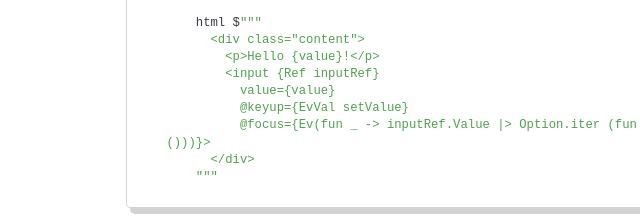
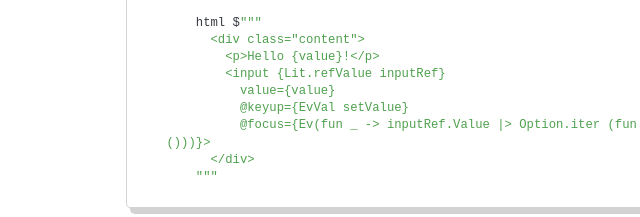
Before and after one commit to fable-compiler/Fable.Lit, a plain HTML site: page docs/hook-components.html in a window 1280 px wide. Shown: the part 463-680 px from the top of the page, 268-908 px from the left. Drawn offline with nearby package versions, Linux system fonts and the light colour scheme; a script that the page names is missing.

Commit message:
deploy: 2d99bad742edae54bd6f2ca21addf59377f80e03

```diff
--- a/docs/hook-components.html
+++ b/docs/hook-components.html
@@ -8,7 +8,7 @@
 <span class=grvsc-line><span class=grvsc-source><span class=mtk1>    html $</span><span class=mtk10>"""</span></span></span>
 <span class=grvsc-line><span class=grvsc-source><span class=mtk10>      &#60div class="content"></span></span></span>
 <span class=grvsc-line><span class=grvsc-source><span class=mtk10>        &#60p>Hello {value}!&#60/p></span></span></span>
-<span class=grvsc-line><span class=grvsc-source><span class=mtk10>        &#60input {Ref inputRef}</span></span></span>
+<span class=grvsc-line><span class=grvsc-source><span class=mtk10>        &#60input {Lit.refValue inputRef}</span></span></span>
 <span class=grvsc-line><span class=grvsc-source><span class=mtk10>          value={value}</span></span></span>
 <span class=grvsc-line><span class=grvsc-source><span class=mtk10>          @keyup={EvVal setValue}</span></span></span>
 <span class=grvsc-line><span class=grvsc-source><span class=mtk10>          @focus={Ev(fun _ -> inputRef.Value |> Option.iter (fun el -> el.select()))}></span></span></span>
```
